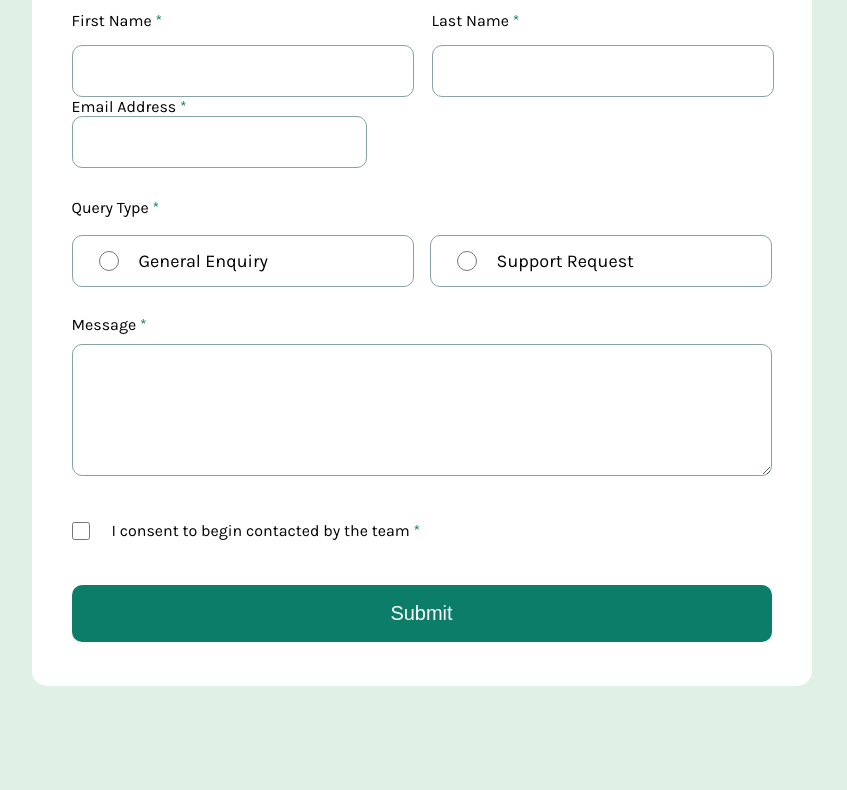
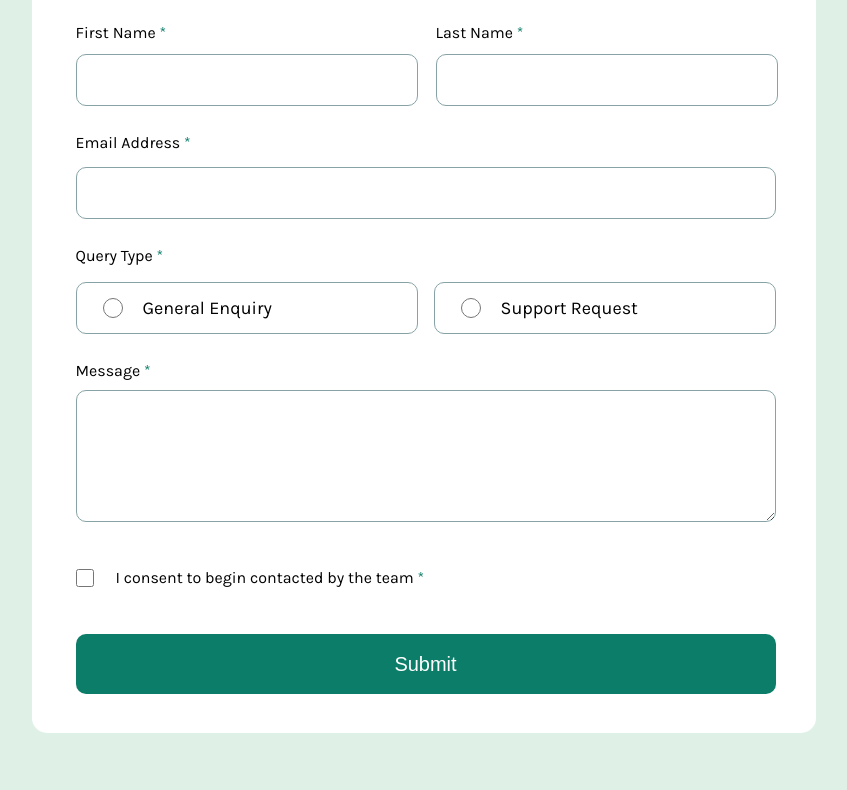
Before and after one commit to kalin-angelov/fm-contact-form, a plain HTML site: page index.html in a window 1280 px wide. Shown: the part 224-1014 px from the top of the page, without its empty margins (241-1088 px from the left). Drawn offline with Linux system fonts and the light colour scheme.

Commit message:
Update index.css

```diff
--- a/index.css
+++ b/index.css
@@ -7,10 +7,6 @@ html {
     background-color: hsl(148, 38%, 91%);
     font-family: "Karla", sans-serif;
     font-optical-sizing: auto;
-}
-
-label, input, textarea {
-    display: block;
 }
 
 span {
@@ -23,12 +19,28 @@ span {
     margin: 30px calc((100vw - 345px) / 2);
     padding: 30px 25px;
 
-    .personal-info {
-        padding-top: 27px;
-        padding-bottom: 15px;
+    h1 {
+        margin-bottom: 39px;
     }
 
-    .input-box, .input-box-email {
+    .name-container {
+        .name-box {
+            display: flex;
+            flex-direction: column;
+            gap: 15px;
+            margin-bottom: 27px;
+        }
+    }
+
+    .email-container {
+        display: flex;
+        flex-direction: column;
+        gap: 15px;
+        margin-bottom: 27px;
+
+    }
+
+    .input-box {
         width: 245px;
         height: 50px;
         border: 1px solid;
@@ -37,15 +49,13 @@ span {
         border-color: hsl(186, 15%, 59%);
     }
 
-    .input-box:hover, .input-box-email:hover {
+
+    .input-box:hover {
         border-color: hsl(169, 82%, 27%);
     }
 
-    .query-header {
-        padding-top: 30px;
-        padding-bottom: 18px;
-    }
-
+    .query-container {
+        margin-top: 17px;
         .query-box-enquiry, .query-box-request {
             display: flex;
             align-items: center;
@@ -69,8 +79,10 @@ span {
             }
         }
 
-    .textarea-label {
-        padding: 13px 0 10px 0;
+        .query-box-request {
+            margin-bottom: 28px;
+        }
+
     }
 
     textarea {
@@ -79,6 +91,7 @@ span {
         border-radius: 10px;
         padding: 24px;
         border-color: hsl(186, 15%, 59%);
+        margin-top: 10px
     }
 
     textarea:hover {
@@ -89,8 +102,7 @@ span {
         display: flex;
         align-items: center;
         gap: 22px;
-
-        margin-top: 43px;
+        margin-top: 40px;
 
         .checkbox {
             width: 18px;
@@ -106,16 +118,15 @@ span {
         border: unset;
         border-radius: 10px;
         width: 295px;
-        height: 52px;
+        height: 60px;
         color: white;
         background-color: #0c7d69;
         font-size: 16px;
         cursor: pointer;
-        margin-top: 42px;
+        margin-top: 44px;
     }
 
     .error-message {
-        padding: 10px 0;
         color: red;
         display: none;
     }
@@ -153,21 +164,24 @@ span {
 @media screen and (min-width: 1024px) {
     .form-container {
         width: 700px;
-        height: 774;
         margin: 127px calc((100vw - 735px) / 2);
-        padding: 44px 40px;
+        padding: 44px 40px 39px 44px;
 
         .name-container {
             display: flex;
             gap: 18px;
+
+            .name-box {
+                gap: 12px;
 
                 .input-box {
                     width: 292px;
                     font-size: 20px;
                 }
             }
+        }
 
-        .input-box-email {
+        .email {
             width: 650px;
             font-size: 20px;
         }
@@ -180,7 +194,7 @@ span {
                 font-size: 18px;
                 width: 305px;
                 padding: 0 26px;
-                margin-bottom: 15px;
+                margin-bottom: 27px;
             }
         }
 
@@ -192,7 +206,6 @@ span {
 
         button {
             width: 700px;
-            height: 57px;
             font-size: 20px;
         }
 
```
Lines whose indentation alone changed are shown as unchanged.
